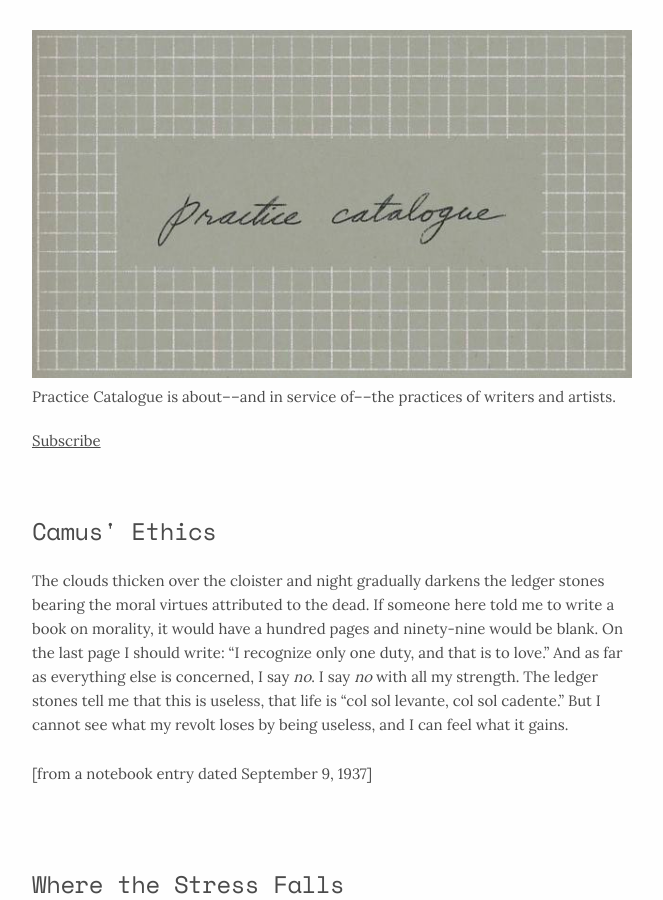
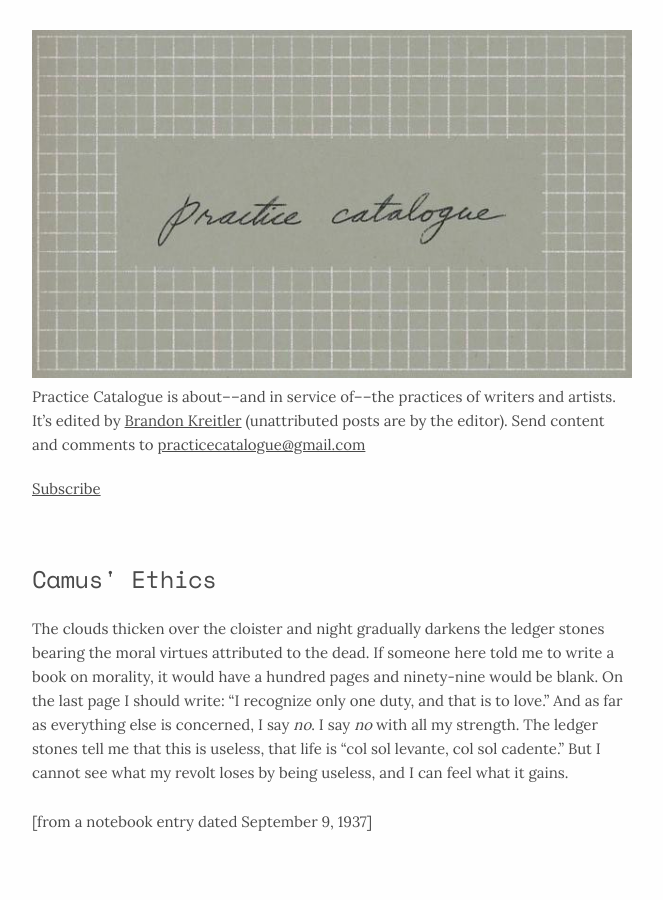
Before and after one commit to brandonkreitler/brandonkreitler.github.io, a Jekyll site: the page built from index.html, in a window 1280 px wide and 900 px high. Shown: the whole window, without its empty margins (308-971 px from the left). Built offline with Jekyll 4.4.1, drawn with Linux system fonts in a browser that asks for light colours.

Commit message:
Update masthead.html

```diff
--- a/_includes/masthead.html
+++ b/_includes/masthead.html
@@ -2,6 +2,9 @@
 
 <div class="description">
   Practice Catalogue is about––and in service of––the practices of writers and artists.
+  It’s edited by <a href="http://brandonkreitler.com/">Brandon Kreitler</a> (unattributed
+  posts are by the editor). Send content and comments to
+  <a href="mailto:practicecatalogue@gmail.com">practicecatalogue@gmail.com</a>
 </div>
 <div class="subscribe">
   <a href="http://tinyletter.com/practicecatalogue">Subscribe</a>
```
